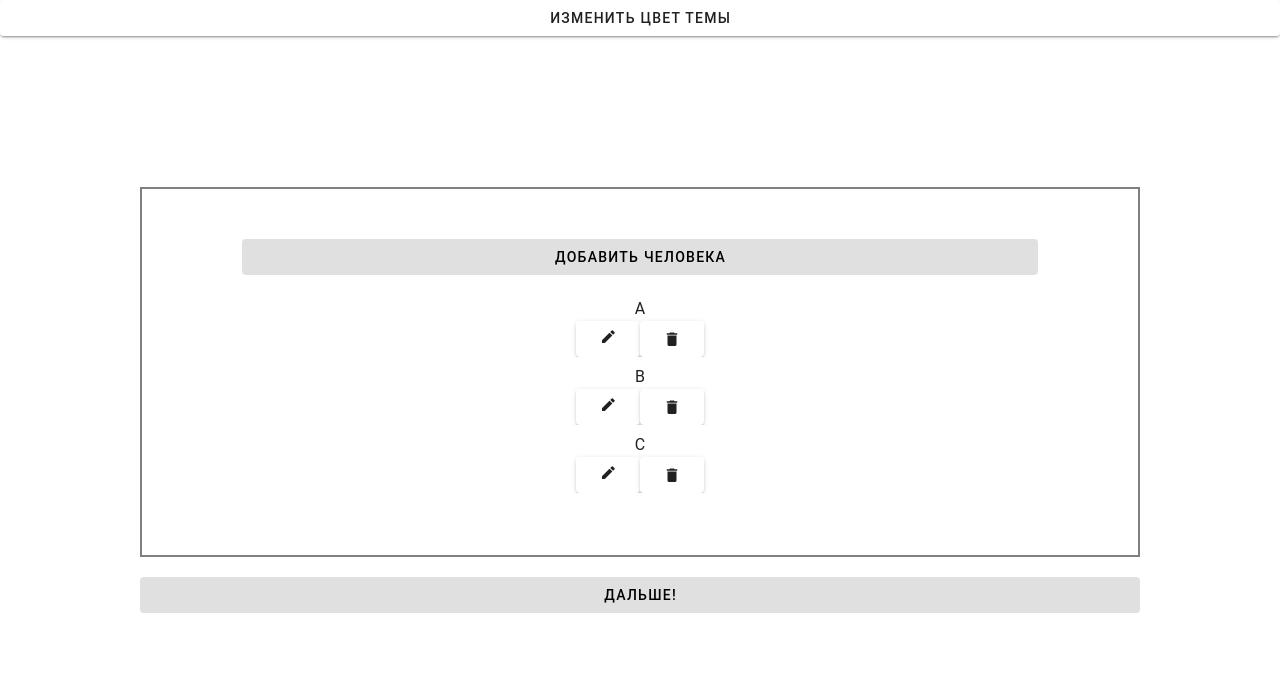
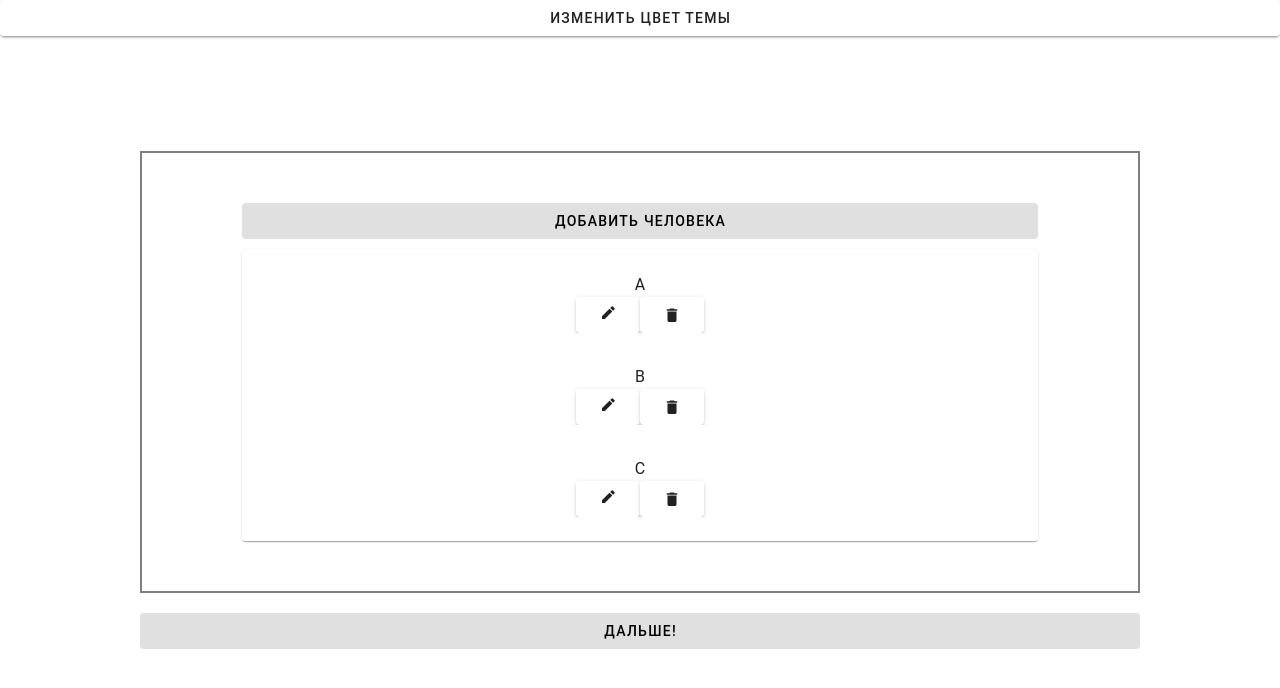
Before and after one commit to TatianaChF/-JS-Vue-, a Vue app: page /persons in a window 1280 px wide. Shown: the top 688 px of the page. Built offline with nearby package versions, Linux system fonts and the light colour scheme.

Commit message:
Adding a list to a card and establishing a new number of lines

```diff
--- a/src/components/ListPerson.vue
+++ b/src/components/ListPerson.vue
@@ -2,7 +2,8 @@
   <div :class="changeStyles">
     <div class="container__form-person">
       <v-btn @click="isOpen = true" variant="tonal">Добавить человека</v-btn>
-            <v-list lines="one">
+      <v-card max-width="900">
+        <v-list lines="three">
           <v-list-item
             v-for="person in persons"
             :key="persons[person]"
@@ -11,30 +12,35 @@
             <person-info :name="person"></person-info>
           </v-list-item>
         </v-list>
+      </v-card>
     </div>
     <v-btn variant="tonal">Дальше!</v-btn>
   </div>
-    <FormPerson v-if="isOpen" :open="isOpen" @change-open="isOpen = false"></FormPerson>
+  <FormPerson
+    v-if="isOpen"
+    :open="isOpen"
+    @change-open="isOpen = false"
+  ></FormPerson>
 </template>
 
 <style lang="scss" scoped>
-    @import './../assets/style.scss'
+@import "./../assets/style.scss";
 </style>
 
 <script setup>
 import { ref, computed } from "vue";
-    import FormPerson from './FormPerson.vue';
-    import PersonInfo from './PersonInfo.vue';
+import FormPerson from "./FormPerson.vue";
+import PersonInfo from "./PersonInfo.vue";
 
 let isOpen = ref(false);
 let persons = ref(["A", "B", "C"]);
 
 defineProps({
   open: Boolean,
-        name: String
-    })
+  name: String,
+});
 
 const changeStyles = computed(() => {
   return isOpen.value ? "container container__hidden_space" : "container";
-    })
+});
 </script>
```
Lines whose indentation alone changed are shown as unchanged.
